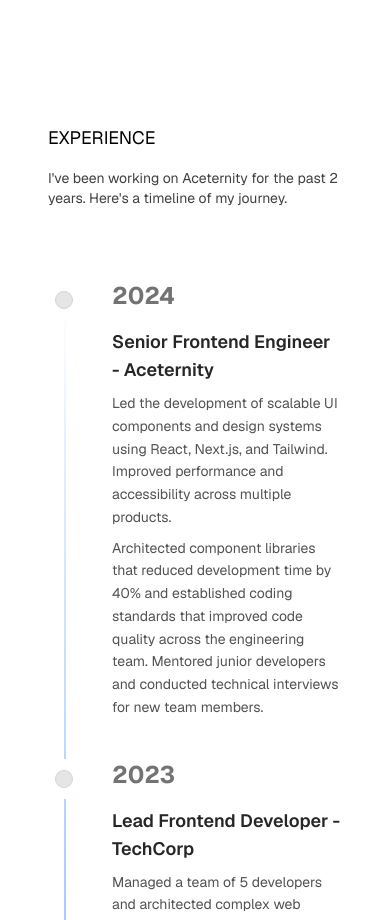
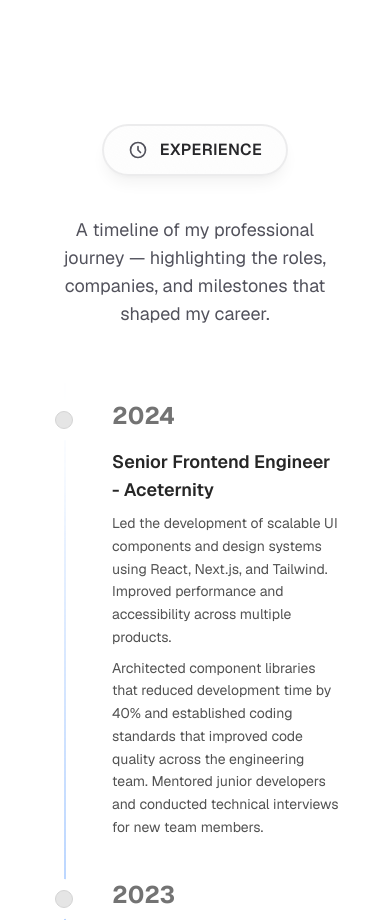
Before and after one commit to timothydev2025/portfolioSite, a Next.js app: page / in a window 390 px wide. Shown: the part 3240-4160 px from the top of the page. Built offline with nearby package versions, Linux system fonts and the light colour scheme.

Commit message:
exp badge

```diff
--- a/src/components/ui/timeline.tsx
+++ b/src/components/ui/timeline.tsx
@@ -38,13 +38,62 @@ export const Timeline = ({ data }: { data: TimelineEntry[] }) => {
       ref={containerRef}
     >
       <div className="max-w-7xl mx-auto py-8 px-4 md:px-8 lg:px-10">
-        <h2 className="text-lg md:text-4xl mb-4 text-black dark:text-white max-w-4xl">
-          EXPERIENCE
-        </h2>
-        <p className="text-neutral-700 dark:text-neutral-300 text-sm md:text-base max-w-sm">
-          I&apos;ve been working on Aceternity for the past 2 years. Here&apos;s
-          a timeline of my journey.
-        </p>
+        <div className="flex flex-col gap-6 text-center md:text-left">
+          {/* Experience Badge with Glass Effect */}
+          <div
+            className="group relative mb-4 px-6 py-3 rounded-full
+                         border-2 border-zinc-300/40 dark:border-zinc-600/40
+                         bg-zinc-100/20 dark:bg-zinc-800/20 backdrop-blur-xl
+                         text-zinc-800 dark:text-zinc-200
+                         shadow-lg shadow-black/5 dark:shadow-black/20
+                         hover:shadow-xl hover:shadow-purple-500/10 dark:hover:shadow-purple-400/15
+                         hover:border-purple-400/50 dark:hover:border-purple-500/40
+                         transition-all duration-500 ease-out
+                         flex items-center gap-3 overflow-hidden w-fit mx-auto md:mx-0
+                         before:absolute before:inset-0 before:rounded-full
+                         before:bg-gradient-to-br before:from-white/25 before:via-white/10 before:to-transparent
+                         dark:before:from-white/15 dark:before:via-white/5 dark:before:to-transparent
+                         before:pointer-events-none before:transition-all before:duration-500
+                         hover:before:from-purple-400/20 hover:before:via-purple-300/10 hover:before:to-transparent
+                         dark:hover:before:from-purple-500/15 dark:hover:before:via-purple-400/8 dark:hover:before:to-transparent"
+          >
+            {/* Purple gradient overlay on hover */}
+            <div
+              className="absolute inset-0 rounded-full bg-gradient-to-r from-purple-500/0 via-purple-400/0 to-purple-500/0
+                            group-hover:from-purple-500/5 group-hover:via-purple-400/10 group-hover:to-purple-500/5
+                            dark:group-hover:from-purple-400/8 dark:group-hover:via-purple-300/15 dark:group-hover:to-purple-400/8
+                            transition-all duration-500 ease-out pointer-events-none"
+            />
+
+            <svg
+              className="relative z-10 h-5 w-5 text-zinc-600 dark:text-zinc-400
+                            group-hover:text-purple-500 dark:group-hover:text-purple-400
+                            transition-colors duration-300"
+              fill="none"
+              stroke="currentColor"
+              viewBox="0 0 24 24"
+            >
+              <path
+                strokeLinecap="round"
+                strokeLinejoin="round"
+                strokeWidth={2}
+                d="M12 8v4l3 3m6-3a9 9 0 11-18 0 9 9 0 0118 0z"
+              />
+            </svg>
+            <span
+              className="relative z-10 font-semibold tracking-wide uppercase
+                            group-hover:text-purple-600 dark:group-hover:text-purple-400
+                            transition-colors duration-300"
+            >
+              Experience
+            </span>
+          </div>
+
+          <p className="text-lg md:text-xl text-zinc-600 dark:text-zinc-400 max-w-lg mx-auto md:mx-0">
+            A timeline of my professional journey — highlighting the roles,
+            companies, and milestones that shaped my career.
+          </p>
+        </div>
       </div>
 
       <div ref={ref} className="relative max-w-7xl mx-auto pb-8">
```
